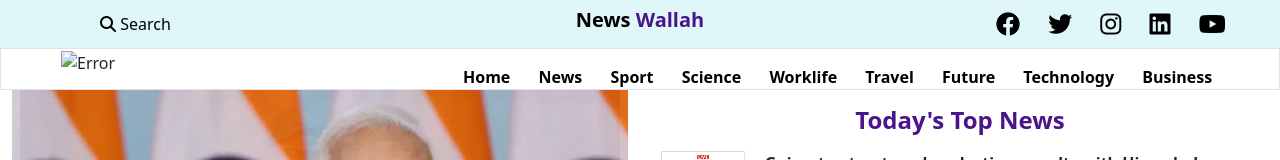
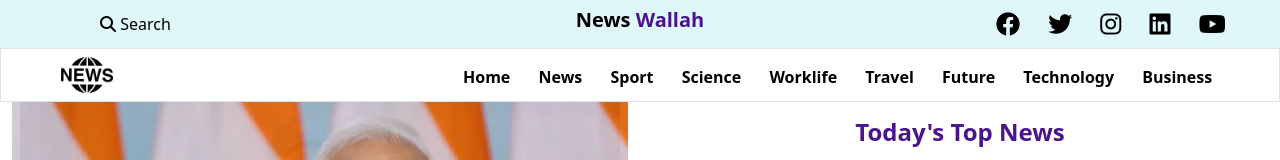
Before and after one commit to Prince26lmp/Newsopedia-Website, a plain HTML site: page index.html in a window 1280 px wide. Shown: the top 160 px of the page. Drawn offline with Linux system fonts and the light colour scheme; files whose address does not match are found by name.

Commit message:
Update index.html

```diff
--- a/index.html
+++ b/index.html
@@ -56,7 +56,7 @@
     </div>
     <div class="row border border-1">
       <div class="col-sm-4">
-        <img src="css/logonews.png" alt="Error" class="img-fluid ps-5" width="100px" ;>
+        <img src="logonews.png" alt="Error" class="img-fluid ps-5" width="100px" ;>
       </div>
       <div class="col-sm-8 pt-3">
         <a href="#" class="menu ps-4">Home</a>
```
